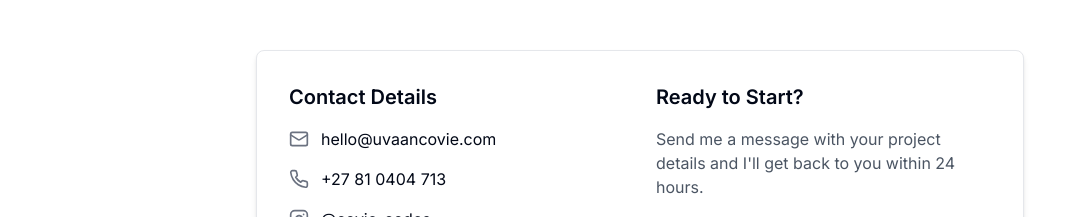
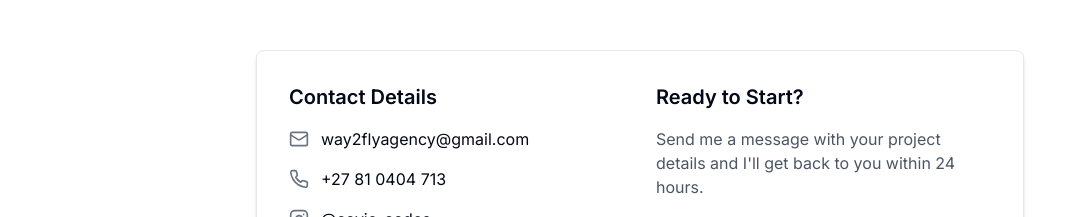
Before and after one commit to Uvaancovie/my-portfolio, a Next.js app: page / in a window 1280 px wide. Shown: the part 5130-5347 px from the top of the page, without its empty margins (0-1072 px from the left). Built offline with nearby package versions, Linux system fonts and the light colour scheme.

Commit message:
new changes of the link href for the way2flyagency@gmail.com

```diff
--- a/components/sections/contact.tsx
+++ b/components/sections/contact.tsx
@@ -24,7 +24,7 @@ export default function Contact() {
                     <div className="flex items-center">
                       <Mail className="h-5 w-5 mr-3 text-gray-500" />
                       <Link href="mailto:way2flyagency@gmail.com" className="hover:underline">
-                        hello@uvaancovie.com
+                       way2flyagency@gmail.com
                       </Link>
                     </div>
                     <div className="flex items-center">
```
